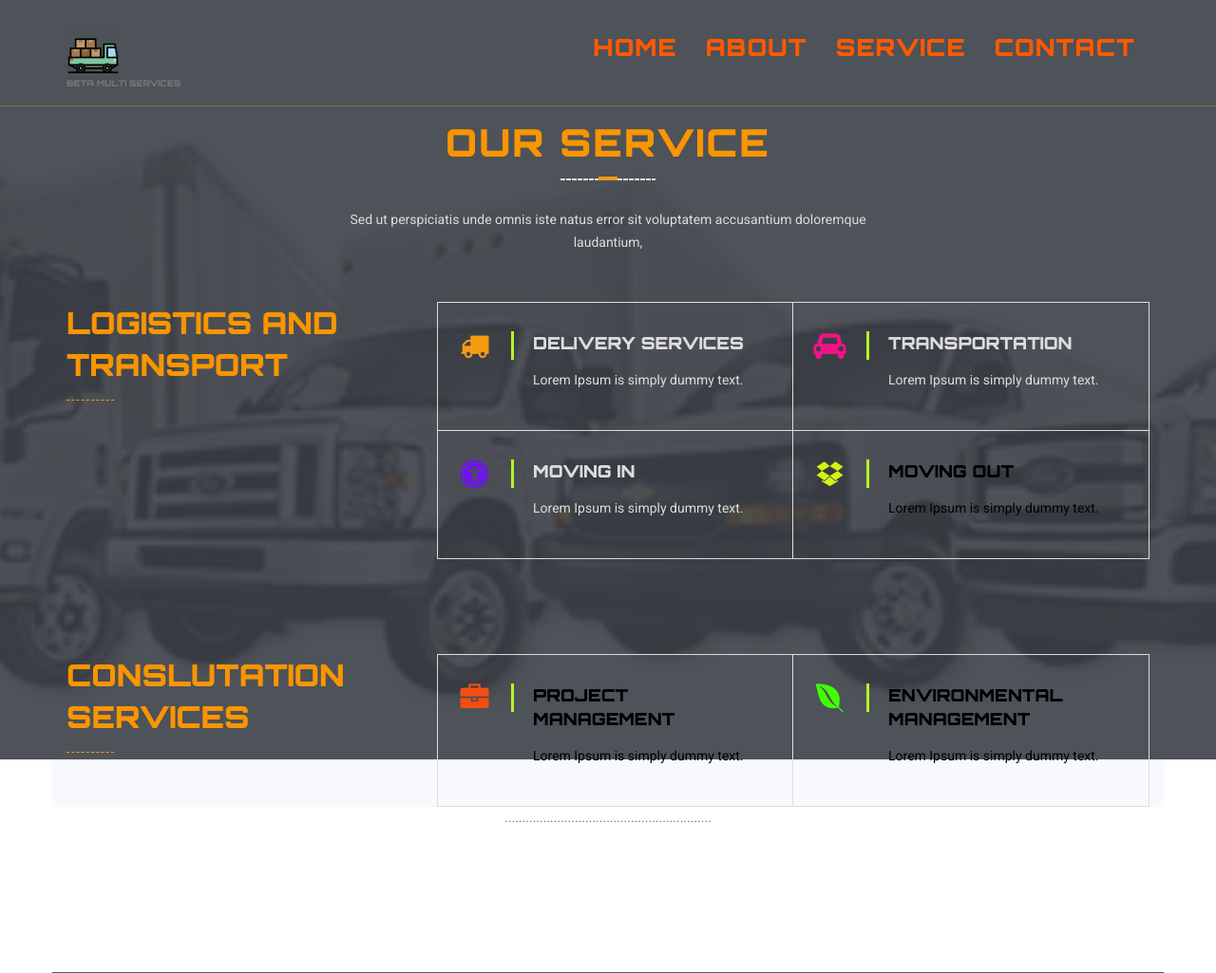
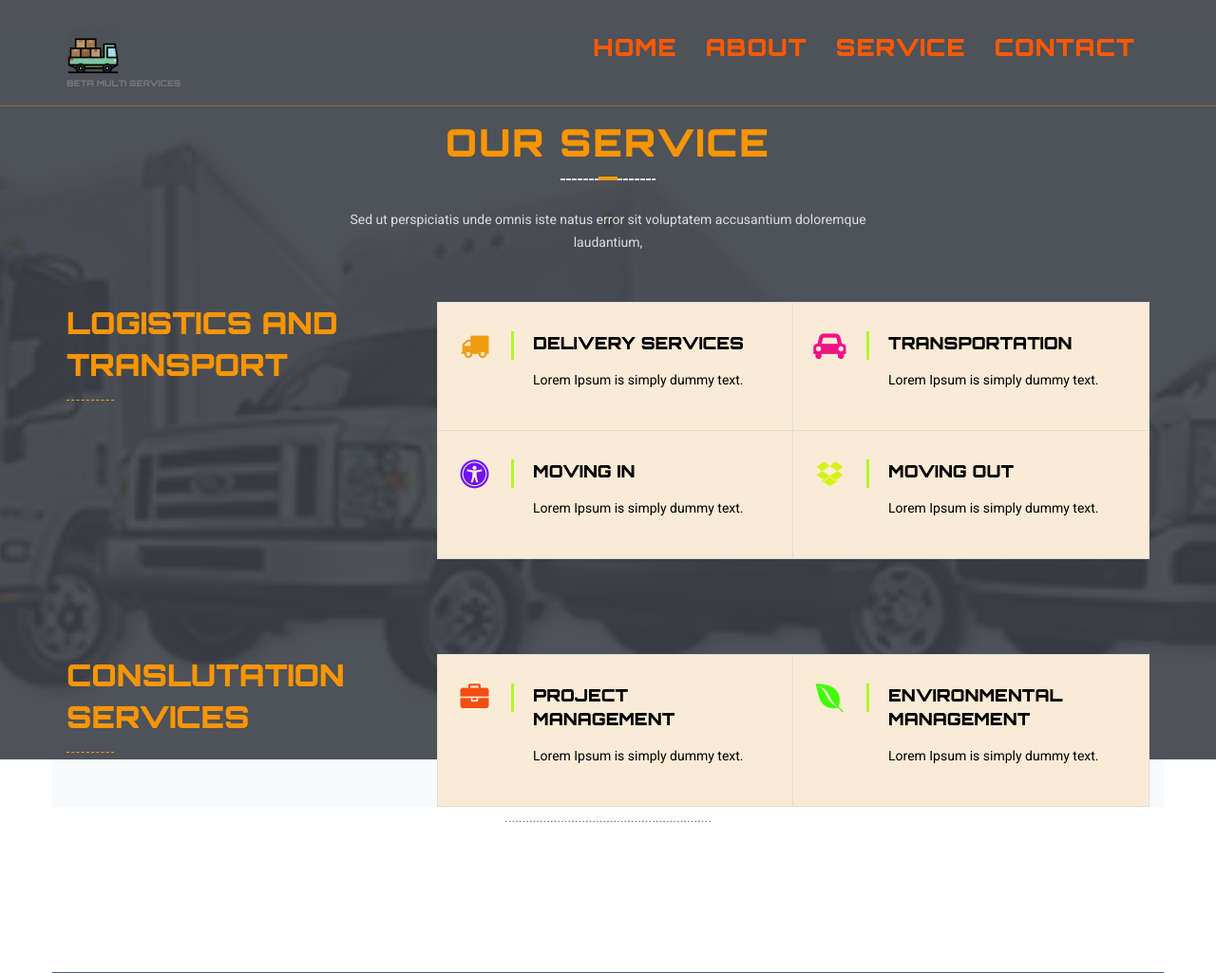
Before and after one commit to frankkode/beta-muti-service, a Django app: page /service/ in a window 1280 px wide. Shown: the top 1025 px of the page at 95% size. Run offline with Django 3.2, Linux system fonts and the light colour scheme; some libraries are stand-ins or nearby versions.

Commit message:
add all change

```diff
--- a/static_in_env/css/responsive.css
+++ b/static_in_env/css/responsive.css
@@ -527,6 +527,7 @@ body.loader-active {
     .single-service-two {
         border: 1px solid rgb(254, 135, 31);
         margin-bottom: -1px;
+        background-color: bisque;
     }
 
     .subscribe-content h2 {
--- a/static_in_env/style.css
+++ b/static_in_env/style.css
@@ -1654,7 +1654,7 @@ ul#nav li ul a,
 .single-service-two {
     padding: 30px 20px 30px 100px;
     position: relative;
-    background-color: transparent;
+    background-color: antiquewhite;
     -webkit-transition: all 0.3s ease 0s;
     transition: all 0.3s ease 0s;
 }
--- a/templates/index.html
+++ b/templates/index.html
@@ -72,7 +72,7 @@
         <div class="row">
             <div class="col-md-6 col-lg-6 col-md-offset-3 col-lg-offset-3 col-sm-12 col-xs-12">
                 <div class="area-title text-center wow fadeIn">
-                    <h2 class="text-orange">about carries</h2>
+                    <h2 class="text-orange">about BMS</h2>
                     <p>Sed ut perspiciatis unde omnis iste natus error sit voluptatem accusantium doloremque laudantium,
                     </p>
                 </div>
--- a/templates/service-2.html
+++ b/templates/service-2.html
@@ -31,23 +31,23 @@
                         <div class="col-md-6 col-lg-6 col-sm-6 col-xs-12 no-padding">
                             <div class="single-service-two border">
                                 <div class="service-icon-two"><i class="fa fa-truck"></i></div>
-                                <h4 class="text-white">Delivery Services</h4>
-                                <p class="text-white">Lorem Ipsum is simply dummy text.</p>
+                                <h4 class="text-black">Delivery Services</h4>
+                                <p class="text-black">Lorem Ipsum is simply dummy text.</p>
                             </div>
                         </div>
                         <div class="col-md-6 col-lg-6 col-sm-6 col-xs-12 no-padding">
                             <div class="single-service-two border-top border-bottom border-right">
                                 <div class="service-icon-tra"><i class="fa fa-car" aria-hidden="true"></i></div>
-                                <h4 class="text-white">Transportation</h4>
-                                <p class="text-white">Lorem Ipsum is simply dummy text.</p>
+                                <h4 class="text-black">Transportation</h4>
+                                <p class="text-black">Lorem Ipsum is simply dummy text.</p>
                             </div>
                         </div>
                         <div class="col-md-6 col-lg-6 col-sm-6 col-xs-12 no-padding">
                             <div class="single-service-two border-left border-right border-bottom">
                                 <div class="service-icon-mvi"><i class="fa fa-universal-access" aria-hidden="true"></i>
                                 </div>
-                                <h4 class="text-white">Moving in</h4>
-                                <p class="text-white">Lorem Ipsum is simply dummy text.</p>
+                                <h4 class="text-black">Moving in</h4>
+                                <p class="text-black">Lorem Ipsum is simply dummy text.</p>
                             </div>
                         </div>
                         <div class="col-md-6 col-lg-6 col-sm-6 col-xs-12 no-padding">
```
Also changed, not shown: templates/about-company-profile.html (+22 -21 lines).
